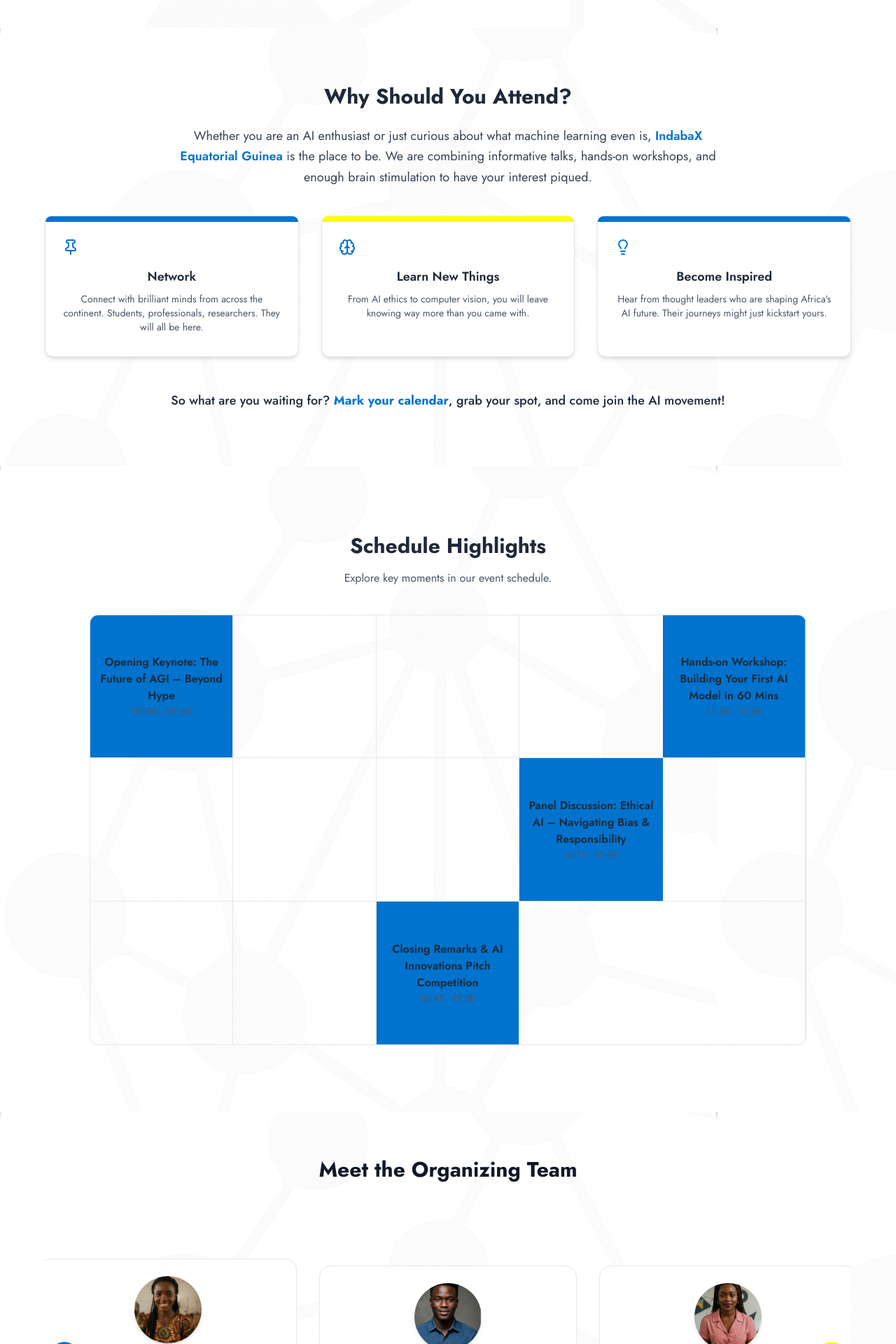
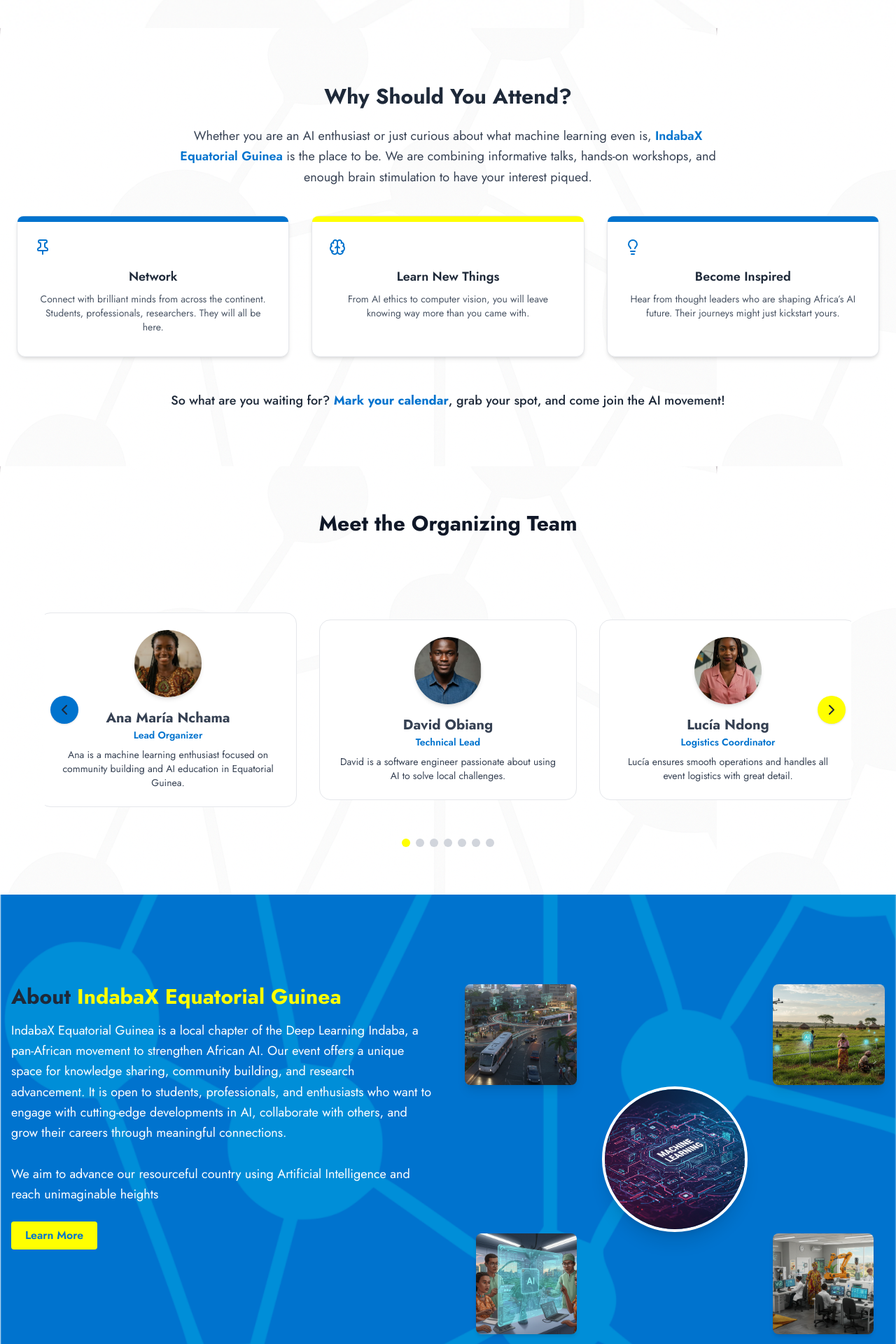
Before and after one commit to NeoPhetoane/IndabaX_Equatorial_Guinea, a React (Vite) app: page / in a window 1280 px wide. Shown: the part 1680-3600 px from the top of the page at 70% size. Built offline with nearby package versions, Linux system fonts and the light colour scheme.

Commit message:
Schedule highlights removed and alignment fixed.

```diff
--- a/src/pages/Home.jsx
+++ b/src/pages/Home.jsx
@@ -1,7 +1,6 @@
 import { Link } from "react-router-dom";
 import UpcomingEvents from "../components/UpcomingEvents";
 import OrganisingTeam from "../components/OrganisingTeam";
-import ScheduleHighlights from "../components/ScheduleHighlights";
 import SiteHero from "../components/SiteHero";
 import Hero2025 from "../components/Hero2025";
 import { PinIcon, BrainIcon, LucideLightbulb } from "lucide-react";
@@ -21,7 +20,7 @@ export default function Home() {
         className="bg-yellow py-20 px-6"
         style={{ backgroundImage: "url('/bgwhite.png')" }}
       >
-        <div className="max-w-6xl mx-auto text-center">
+        <div className="max-w-7xl mx-auto text-center">
           <h2 className="text-3xl font-extrabold mb-6 text-gray-800">
             Why Should You Attend?
           </h2>
@@ -91,7 +90,6 @@ export default function Home() {
           </p>
         </div>
       </section>
-      <ScheduleHighlights />
       {/* Organising Team */}
       <OrganisingTeam />
       {/* About Section */}
@@ -99,7 +97,7 @@ export default function Home() {
         className="py-12 px-4 bg-cover bg-center"
         style={{ backgroundImage: "url('/Background.png')" }}
       >
-        <div className="max-w-6xl mx-auto flex flex-col md:flex-row items-start gap-12 mt-8 md:mt-20">
+        <div className="max-w-7xl mx-auto flex flex-col md:flex-row items-start gap-12 mt-8 md:mt-20">
           {/* Text Content */}
           <div className="md:w-1/2">
             <h2 className="text-3xl font-bold mb-4 text-gray-800">
```
